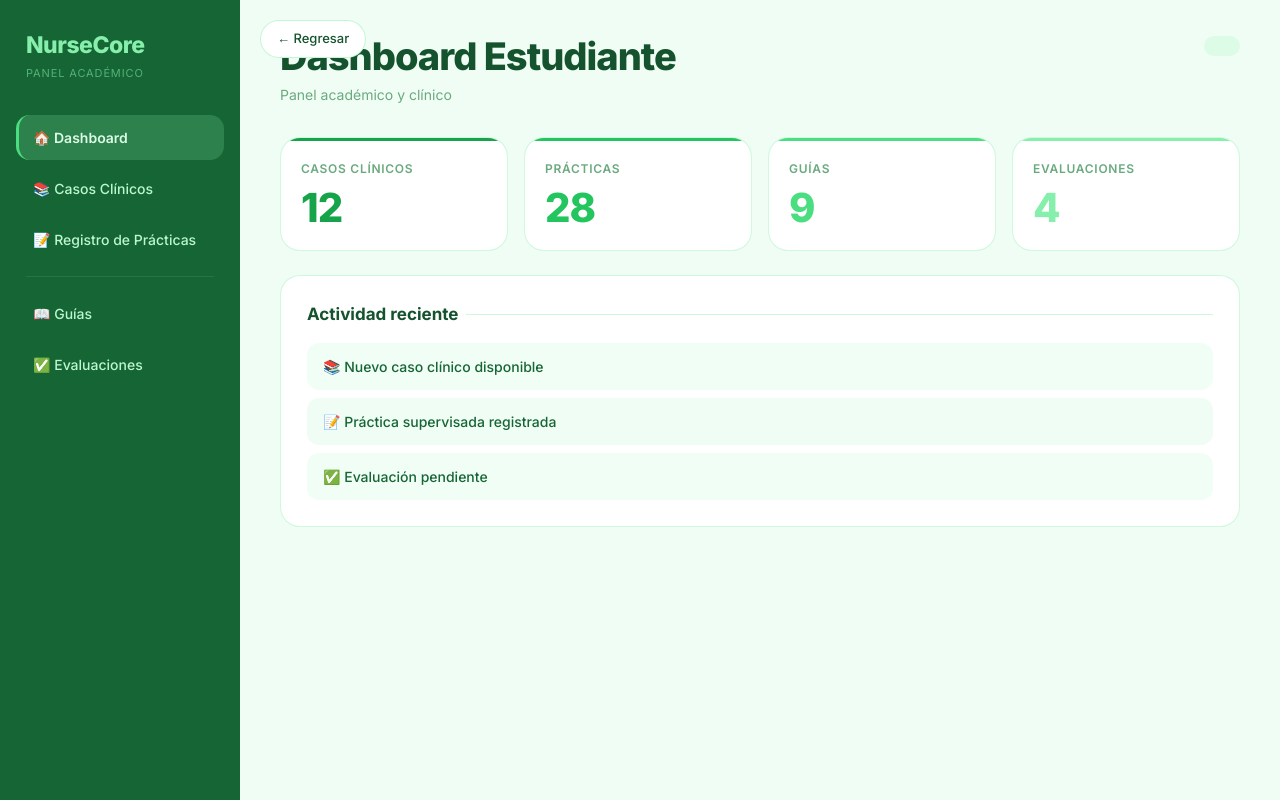
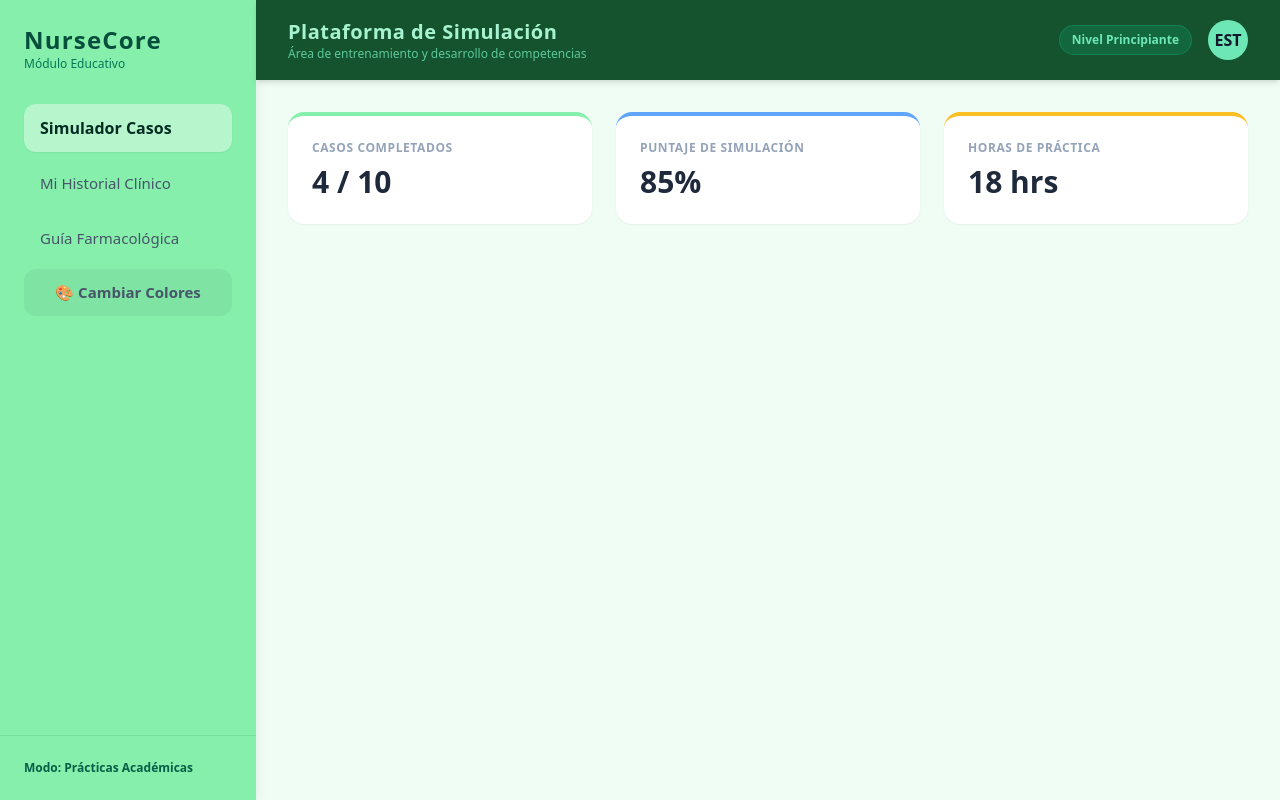
Before and after one commit to rickyvels/Enfermeria, a plain HTML site: page dashboard-estudiante.html in a window 1280 px wide. Drawn offline with nearby package versions, Linux system fonts and the light colour scheme.

Commit message:
Update dashboard-estudiante.html

```diff
--- a/dashboard-estudiante.html
+++ b/dashboard-estudiante.html
@@ -3,154 +3,61 @@
 <head>
     <meta charset="UTF-8">
     <meta name="viewport" content="width=device-width, initial-scale=1.0">
-    <title>Dashboard Estudiante — NurseCore</title>
+    <title>Dashboard Estudiante - NurseCore</title>
     <script src="https://cdn.tailwindcss.com"></script>
     <link rel="stylesheet" href="style.css">
-    <link rel="preconnect" href="https://fonts.googleapis.com">
-    <link href="https://fonts.googleapis.com/css2?family=Inter:wght@400;500;600;700;800&display=swap" rel="stylesheet">
-    <style>
-        * { margin:0; padding:0; box-sizing:border-box; }
-        body { font-family:'Inter',sans-serif; background:#f0fdf4; min-height:100vh; display:flex; }
+</head>
+<body class="bg-[#f0fdf4] font-sans text-slate-800 flex min-h-screen">
 
-        /* Sidebar — verde pastel más claro */
-        .sidebar {
-            width:240px; min-height:100vh; background:#166534;
-            padding:28px 16px; display:flex; flex-direction:column;
-            gap:6px; position:fixed; top:0; left:0; z-index:10;
-        }
-        .sidebar-logo {
-            font-size:23px; font-weight:800; color:#86efac;
-            padding:0 10px; margin-bottom:28px; letter-spacing:-0.5px;
-        }
-        .sidebar-logo span {
-            font-weight:400; opacity:0.55; font-size:11px; display:block;
-            margin-top:2px; letter-spacing:0.08em; text-transform:uppercase;
-        }
-        .nav-item {
-            display:flex; align-items:center; gap:10px;
-            padding:12px 14px; border-radius:14px; font-size:14px;
-            font-weight:500; color:#bbf7d0; text-decoration:none;
-            transition:all 0.2s ease; border-left:3px solid transparent;
-        }
-        .nav-item:hover { background:rgba(134,239,172,0.15); color:#dcfce7; transform:translateX(4px); }
-        .nav-item.active {
-            background:rgba(134,239,172,0.2); color:#dcfce7;
-            font-weight:600; border-left:3px solid #4ade80;
-        }
-        .nav-divider { height:1px; background:rgba(134,239,172,0.12); margin:8px 10px; }
-
-        .main { margin-left:240px; flex:1; padding:36px 40px; min-height:100vh; }
-
-        .topbar { display:flex; justify-content:space-between; align-items:flex-start; margin-bottom:32px; }
-        .page-title { font-size:38px; font-weight:800; color:#14532d; line-height:1.1; letter-spacing:-1px; }
-        .page-subtitle { font-size:14px; color:#6aaa7e; margin-top:6px; }
-        .user-badge {
-            background:#dcfce7; color:#166534; padding:10px 18px;
-            border-radius:50px; font-size:13px; font-weight:600;
-            display:flex; align-items:center; gap:6px;
-        }
-
-        .stats-grid { display:grid; grid-template-columns:repeat(4,1fr); gap:16px; margin-bottom:24px; }
-        .stat-card {
-            background:#fff; border-radius:20px; padding:22px 20px;
-            border:1px solid rgba(134,239,172,0.4);
-            transition:transform 0.25s ease, box-shadow 0.25s ease;
-            position:relative; overflow:hidden;
-        }
-        .stat-card::before {
-            content:''; position:absolute; top:0; left:0; right:0;
-            height:3px; border-radius:20px 20px 0 0;
-        }
-        .stat-card:nth-child(1)::before { background:#16a34a; }
-        .stat-card:nth-child(2)::before { background:#22c55e; }
-        .stat-card:nth-child(3)::before { background:#4ade80; }
-        .stat-card:nth-child(4)::before { background:#86efac; }
-        .stat-card:hover { transform:translateY(-6px); box-shadow:0 16px 32px rgba(22,101,52,0.1); }
-
-        .stat-label { font-size:12px; font-weight:600; text-transform:uppercase; letter-spacing:0.06em; color:#6aaa7e; margin-bottom:10px; }
-        .stat-number { font-size:40px; font-weight:800; line-height:1; letter-spacing:-1px; }
-        .stat-card:nth-child(1) .stat-number { color:#16a34a; }
-        .stat-card:nth-child(2) .stat-number { color:#22c55e; }
-        .stat-card:nth-child(3) .stat-number { color:#4ade80; }
-        .stat-card:nth-child(4) .stat-number { color:#86efac; }
-
-        .activity-panel { background:#fff; border-radius:20px; padding:26px; border:1px solid rgba(134,239,172,0.4); }
-        .panel-title {
-            font-size:17px; font-weight:700; color:#14532d;
-            margin-bottom:16px; display:flex; align-items:center; gap:8px;
-        }
-        .panel-title::after { content:''; flex:1; height:1px; background:rgba(134,239,172,0.4); }
-
-        .act-item {
-            padding:13px 16px; border-radius:12px; font-size:14px;
-            color:#166534; margin-bottom:8px; font-weight:500; transition:background 0.2s;
-        }
-        .act-item:nth-child(odd)  { background:#f0fdf4; }
-        .act-item:nth-child(even) { background:rgba(220,252,231,0.4); }
-        .act-item:hover { background:#dcfce7; }
-        .act-item:last-child { margin-bottom:0; }
-
-        .back-btn {
-            position:fixed; top:20px; left:260px;
-            background:white; border:1px solid rgba(134,239,172,0.5);
-            color:#14532d; padding:8px 16px; border-radius:50px;
-            font-size:13px; font-weight:500; cursor:pointer; z-index:20;
-            transition:all 0.2s; font-family:'Inter',sans-serif;
-        }
-        .back-btn:hover { background:#f0fdf4; transform:translateX(-2px); }
-    </style>
-</head>
-<body>
-    <button class="back-btn" onclick="history.back()">← Regresar</button>
-
-    <aside class="sidebar">
-        <div class="sidebar-logo">
-            NurseCore
-            <span>Panel académico</span>
+    <!-- SIDEBAR RECEPTOR DE COLOR -->
+    <aside id="sidebar" class="w-64 bg-[#86efac] text-emerald-950 flex flex-col justify-between shadow-lg transition-colors duration-300">
+        <div class="p-6">
+            <h1 class="text-2xl font-bold tracking-wider mb-8 text-emerald-900">NurseCore <span class="text-xs block font-normal text-emerald-700 tracking-normal">Módulo Educativo</span></h1>
+            <nav class="space-y-2">
+                <a href="#" class="block py-3 px-4 rounded-xl bg-white/40 font-bold active-item shadow-sm">Simulador Casos</a>
+                <a href="kardex.html" class="sidebar-item-light hover:bg-white/20 rounded-xl transition block py-3 px-4">Mi Historial Clínico</a>
+                <a href="medicamentos.html" class="sidebar-item-light hover:bg-white/20 rounded-xl transition block py-3 px-4">Guía Farmacológica</a>
+                <a href="configuracion.html" class="sidebar-item-light bg-black/5 hover:bg-black/10 rounded-xl transition block py-3 px-4 mt-6 text-center font-semibold">🎨 Cambiar Colores</a>
+            </nav>
         </div>
-        <a href="dashboard-estudiante.html" class="nav-item active">🏠 Dashboard</a>
-        <a href="#"                          class="nav-item">📚 Casos Clínicos</a>
-        <a href="#"                          class="nav-item">📝 Registro de Prácticas</a>
-        <div class="nav-divider"></div>
-        <a href="#"                          class="nav-item">📖 Guías</a>
-        <a href="#"                          class="nav-item">✅ Evaluaciones</a>
+        <div class="p-6 border-t border-emerald-900/10 text-xs font-semibold text-emerald-800">
+            Modo: Prácticas Académicas
+        </div>
     </aside>
 
-    <main class="main">
-        <div class="topbar">
+    <!-- SECCIÓN CONTENIDO -->
+    <div class="flex-1 flex flex-col">
+        <!-- TOPBAR RECEPTOR DE COLOR -->
+        <header id="topbar" class="h-20 bg-[#14532d] flex items-center justify-between px-8 text-white shadow-md transition-colors duration-300">
             <div>
-                <h1 class="page-title">Dashboard Estudiante</h1>
-                <p class="page-subtitle">Panel académico y clínico</p>
+                <h1 class="text-xl font-bold tracking-wide text-emerald-200">Plataforma de Simulación</h1>
+                <p class="text-xs text-emerald-300/80">Área de entrenamiento y desarrollo de competencias</p>
             </div>
-            <div id="usuarioTexto" class="user-badge"></div>
-        </div>
+            <div class="flex items-center gap-4">
+                <span class="bg-emerald-500/20 text-emerald-300 text-xs px-3 py-1.5 rounded-full font-bold border border-emerald-500/30">Nivel Principiante</span>
+                <div class="w-10 h-10 bg-emerald-300 rounded-full flex items-center justify-center text-slate-900 font-bold">EST</div>
+            </div>
+        </header>
 
-        <div class="stats-grid">
-            <div class="stat-card">
-                <div class="stat-label">Casos Clínicos</div>
-                <div class="stat-number">12</div>
+        <!-- CONTENIDO DINÁMICO -->
+        <main class="p-8 space-y-6">
+            <div class="grid grid-cols-1 md:grid-cols-3 gap-6">
+                <!-- Cards Estudiantiles -->
+                <div class="bg-white p-6 rounded-2xl shadow-sm border-t-4 border-[#86efac]">
+                    <p class="text-xs font-bold text-slate-400 uppercase tracking-wider">Casos Completados</p>
+                    <p class="text-3xl font-black text-slate-800 mt-2">4 / 10</p>
+                </div>
+                <div class="bg-white p-6 rounded-2xl shadow-sm border-t-4 border-blue-400">
+                    <p class="text-xs font-bold text-slate-400 uppercase tracking-wider">Puntaje de Simulación</p>
+                    <p class="text-3xl font-black text-slate-800 mt-2">85%</p>
+                </div>
+                <div class="bg-white p-6 rounded-2xl shadow-sm border-t-4 border-amber-400">
+                    <p class="text-xs font-bold text-slate-400 uppercase tracking-wider">Horas de Práctica</p>
+                    <p class="text-3xl font-black text-slate-800 mt-2">18 hrs</p>
+                </div>
             </div>
-            <div class="stat-card">
-                <div class="stat-label">Prácticas</div>
-                <div class="stat-number">28</div>
-            </div>
-            <div class="stat-card">
-                <div class="stat-label">Guías</div>
-                <div class="stat-number">9</div>
-            </div>
-            <div class="stat-card">
-                <div class="stat-label">Evaluaciones</div>
-                <div class="stat-number">4</div>
-            </div>
-        </div>
-
-        <div class="activity-panel">
-            <div class="panel-title">Actividad reciente</div>
-            <div class="act-item">📚 Nuevo caso clínico disponible</div>
-            <div class="act-item">📝 Práctica supervisada registrada</div>
-            <div class="act-item">✅ Evaluación pendiente</div>
-        </div>
-    </main>
+        </main>
+    </div>
 
     <script src="app.js"></script>
 </body>
```
